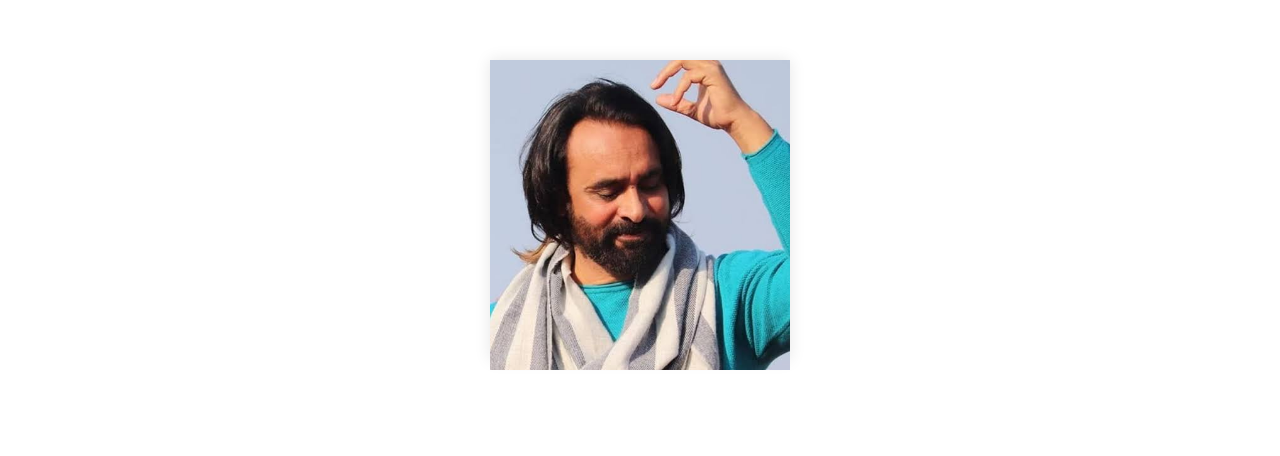
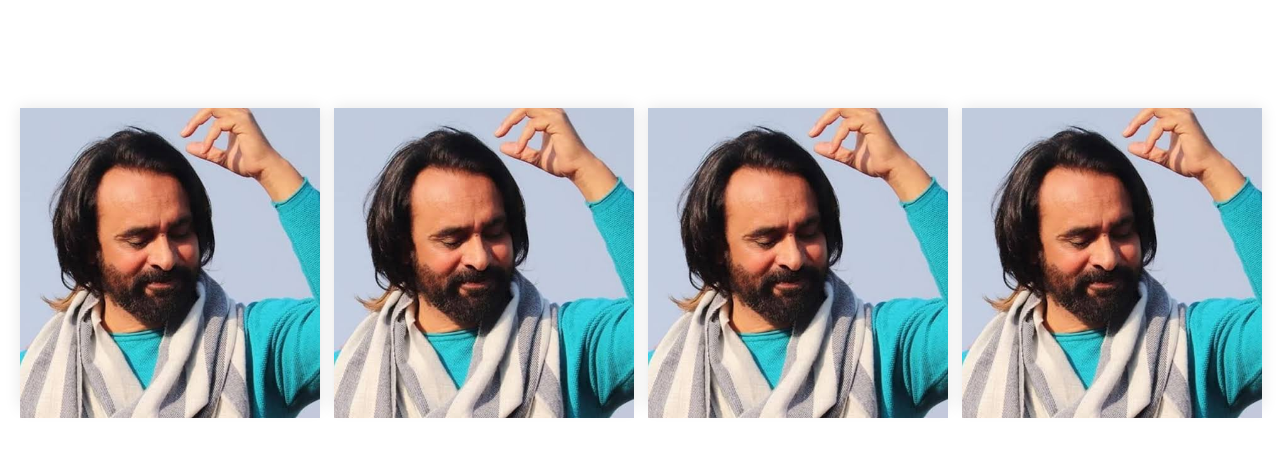
Before and after one commit to Sumit-Chouhan-devloper/FlipCard, a React (Create React App) app: page / in a window 1280 px wide. Shown: the part 190-646 px from the top of the page. Built offline with nearby package versions, Linux system fonts and the light colour scheme.

Commit message:
flip card new layout

```diff
--- a/src/components/FlipCard.jsx
+++ b/src/components/FlipCard.jsx
@@ -1,52 +1,89 @@
 import React from "react";
-// import { flipCard } from "./common/Helper";
-import babbuMaan from "../assets/images/png/babbu-maan.jpg"
+import babbuMaan from "../assets/images/png/babbu-maan.jpg";
 const FlipCard = () => {
   return (
     <div className="flex justify-center items-center min-h-screen px-3 !my-12">
       <div className="flex flex-wrap justify-center">
-      <div className="card">
-  <div className="content">
-    <div className="front">
-    <img
+        <div className="lg:w-3/12 sm:w-6/12 px-2">
+          <div className="card">
+            <div className="content">
+              <div className="front">
+                <img
                   className="xl:h-[310px] md:h-[340px] h-[310px] w-full object-cover"
                   src={babbuMaan}
                   alt="singer"
                 />
-                <h3 className="text-white font-bold text-2xl pt-2">
-               hover me
-                </h3>
-    </div>
-    <div className="back">
-      Lorem, ipsum dolor sit amet consectetur adipisicing elit. Dignissimos, distinctio adipisci dolores sint soluta maxime! Ad, quas totam quibusdam autem voluptatum, assumenda mollitia aspernatur sint molestiae commodi corporis doloremque libero?
-    </div>
-  </div>
-</div>
-        {/* {flipCard.map((data , index)=>{
-            return(
-        <div key={index}  className="xl:w-3/12 w-full sm:w-9/12 md:w-6/12 px-2 mt-4 flex flex-col items-center">
-          <div class="flip-card min-w-[320px] lg:min-w-[290px] max-w-[400px] sm:max-w-[unset] w-full h-[370px] md:h-[400px] xl:h-[360px]">
-            <div class="flip-card-inner">
-              <div class="flip-card-front">
-                <img
-                  className="xl:h-[310px] md:h-[340px] h-[310px] w-full object-cover"
-                  src={data.babbuMaan}
-                  alt="singer"
-                />
-                <h3 className="text-white font-bold text-2xl pt-2">
-                  {data.FrontHeading}
-                </h3>
+                <h3 className="text-white font-bold text-2xl pt-2">hover me</h3>
               </div>
-              <div class="flip-card-back flex justify-center items-center flex-col">
-                <p className="text-white p-3">
-                 {data.description}
-                </p>
+              <div className="back">
+                Lorem, ipsum dolor sit amet consectetur adipisicing elit.
+                Dignissimos, distinctio adipisci dolores sint soluta maxime! Ad,
+                quas totam quibusdam autem voluptatum, assumenda mollitia
+                aspernatur sint molestiae commodi corporis doloremque libero?
               </div>
             </div>
           </div>
         </div>
-        )
-        })} */}
+        <div className="lg:w-3/12 sm:w-6/12 px-2">
+          <div className="card">
+            <div className="content">
+              <div className="front">
+                <img
+                  className="xl:h-[310px] md:h-[340px] h-[310px] w-full object-cover"
+                  src={babbuMaan}
+                  alt="singer"
+                />
+                <h3 className="text-white font-bold text-2xl pt-2">hover me</h3>
+              </div>
+              <div className="back">
+                Lorem, ipsum dolor sit amet consectetur adipisicing elit.
+                Dignissimos, distinctio adipisci dolores sint soluta maxime! Ad,
+                quas totam quibusdam autem voluptatum, assumenda mollitia
+                aspernatur sint molestiae commodi corporis doloremque libero?
+              </div>
+            </div>
+          </div>
+        </div>
+        <div className="lg:w-3/12 sm:w-6/12 px-2">
+          <div className="card">
+            <div className="content">
+              <div className="front">
+                <img
+                  className="xl:h-[310px] md:h-[340px] h-[310px] w-full object-cover"
+                  src={babbuMaan}
+                  alt="singer"
+                />
+                <h3 className="text-white font-bold text-2xl pt-2">hover me</h3>
+              </div>
+              <div className="back">
+                Lorem, ipsum dolor sit amet consectetur adipisicing elit.
+                Dignissimos, distinctio adipisci dolores sint soluta maxime! Ad,
+                quas totam quibusdam autem voluptatum, assumenda mollitia
+                aspernatur sint molestiae commodi corporis doloremque libero?
+              </div>
+            </div>
+          </div>
+        </div>
+        <div className="lg:w-3/12 sm:w-6/12 px-2">
+          <div className="card">
+            <div className="content">
+              <div className="front">
+                <img
+                  className="xl:h-[310px] md:h-[340px] h-[310px] w-full object-cover"
+                  src={babbuMaan}
+                  alt="singer"
+                />
+                <h3 className="text-white font-bold text-2xl pt-2">hover me</h3>
+              </div>
+              <div className="back">
+                Lorem, ipsum dolor sit amet consectetur adipisicing elit.
+                Dignissimos, distinctio adipisci dolores sint soluta maxime! Ad,
+                quas totam quibusdam autem voluptatum, assumenda mollitia
+                aspernatur sint molestiae commodi corporis doloremque libero?
+              </div>
+            </div>
+          </div>
+        </div>
       </div>
     </div>
   );
--- a/src/index.css
+++ b/src/index.css
@@ -1,12 +1,7 @@
 
 .card {
-  position: absolute;
-  top: 50%;
-  left: 50%;
   width: 300px;
   height: 300px;
-  margin: -150px;
-  float: left;
   perspective: 1000px;
 }
 
@@ -28,7 +23,7 @@
 .front,
 .back {
   position: absolute !important;
-  height: 100%;
+  height: 103.5% !important;
   width: 100%;
   text-align: center;
   backface-visibility: hidden;
```
